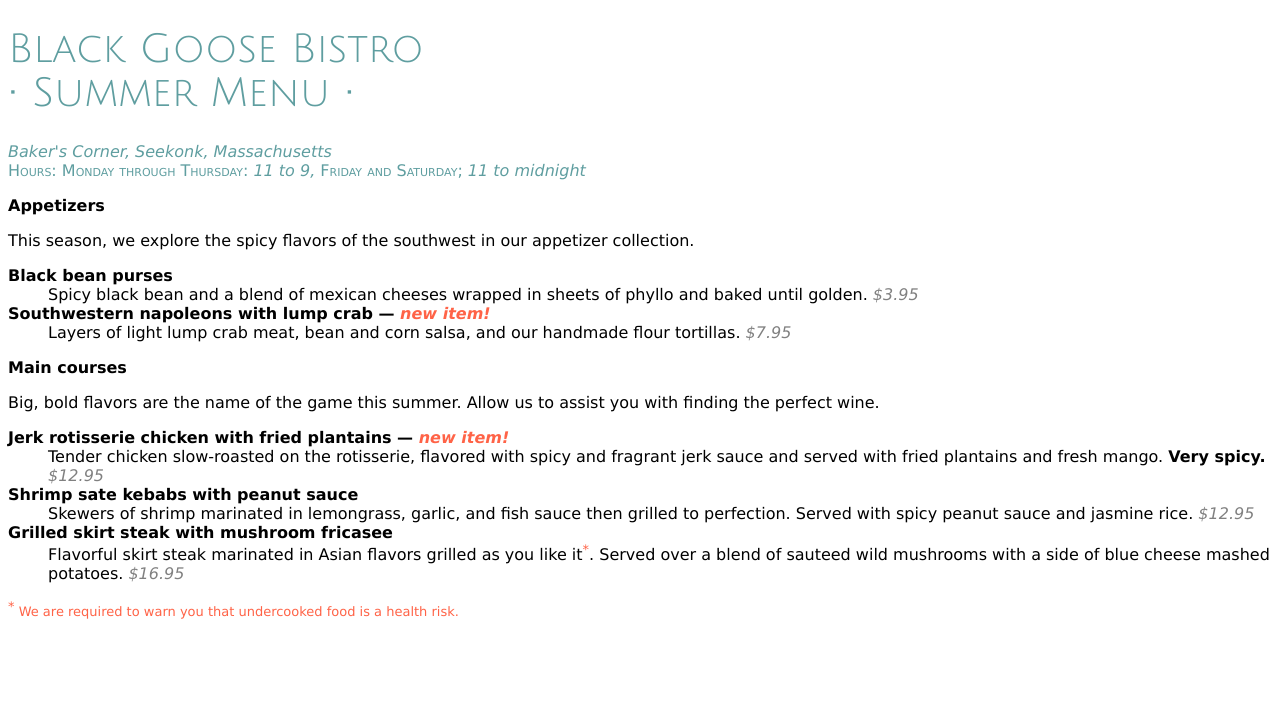
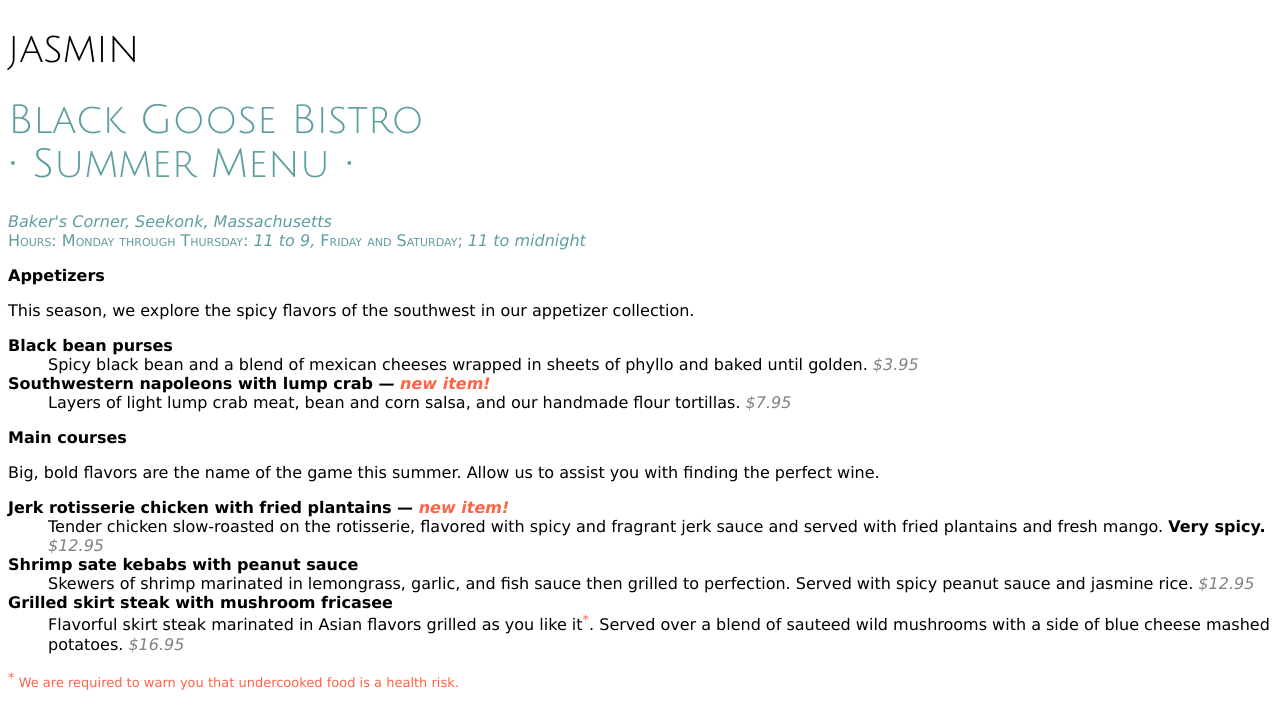
Before and after one commit to Jasminbrusberg/black-goose-bistro-summer-menu-ex-12-5, a plain HTML site: page index.html in a window 1280 px wide. Drawn offline with Linux system fonts and the light colour scheme.

Commit message:
Update index.html

```diff
--- a/index.html
+++ b/index.html
@@ -12,7 +12,7 @@
 </head>
 
 <body>
-
+<h1>jasmin</h1>
 <div id="info">
 	<h1>Black Goose Bistro<br>&bull; Summer Menu &bull;</h1>
 
```
